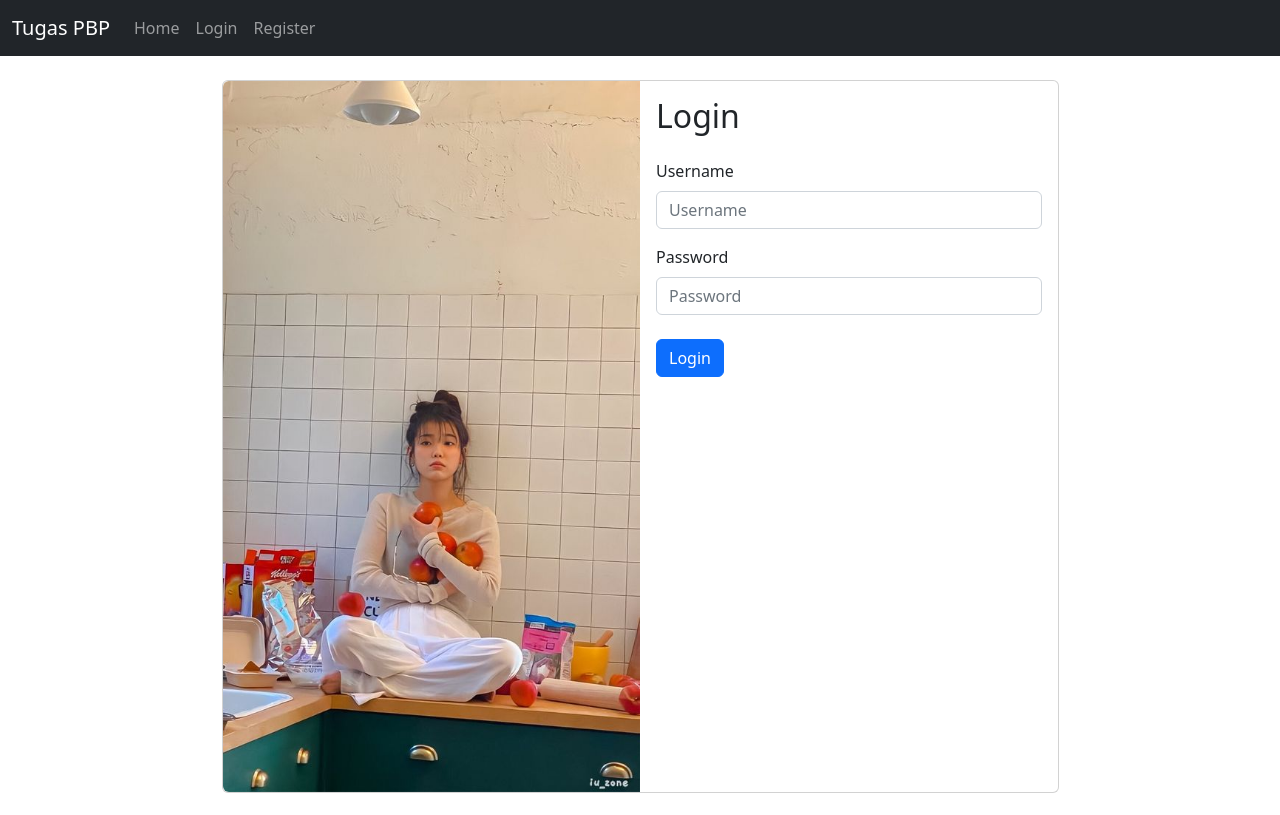
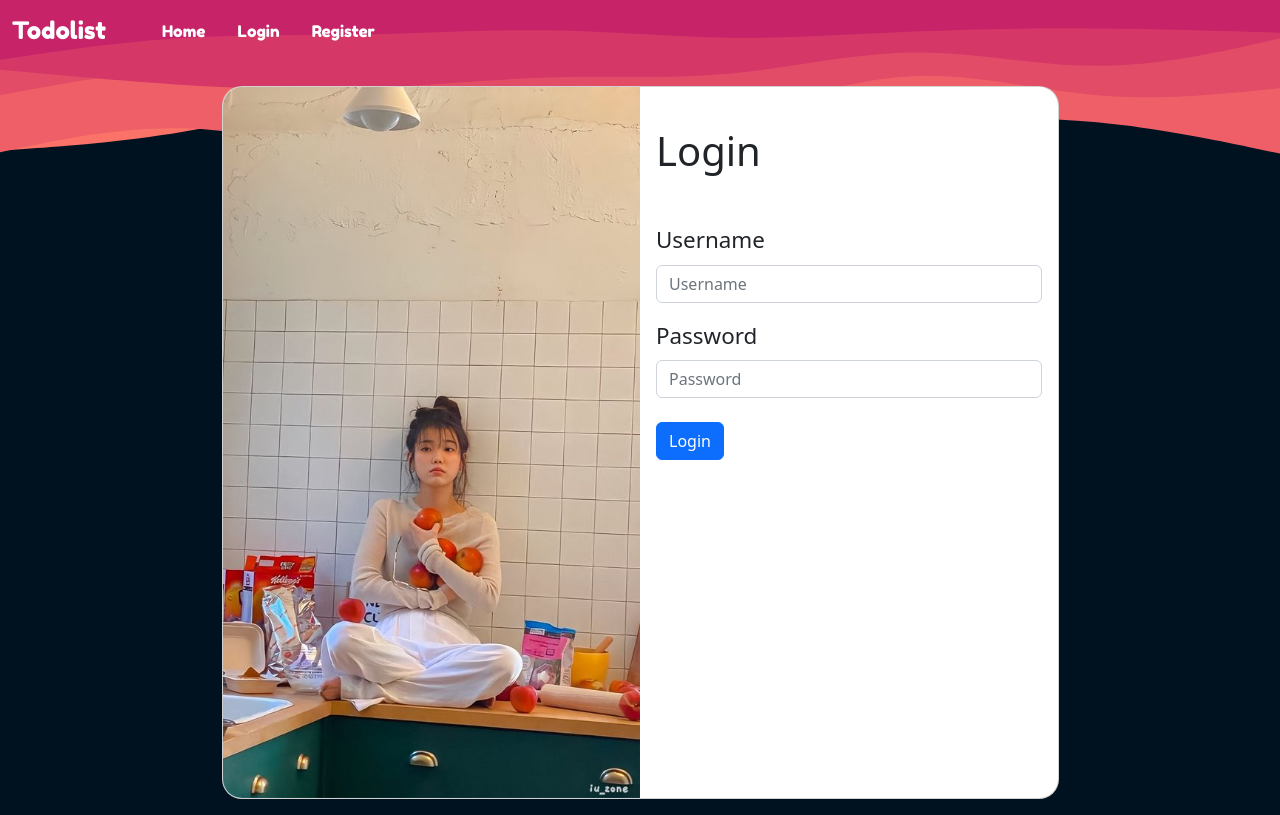
Before and after one commit to valeelim/pbp_tugas2, a Django app: template todolist/templates/login.html in a window 1280 px wide. Before the commit the page ends 793 px from the top, so only its background shows below. Run offline with Django 4.2, Linux system fonts and the light colour scheme; the template is opened without the code that fills it, so the values that code supplies are empty; some libraries are stand-ins or nearby versions.

Commit message:
css thingies

```diff
--- a/static/css/style.css
+++ b/static/css/style.css
@@ -1,3 +1,14 @@
+@import url('https://fonts.googleapis.com/css2?family=Fredoka+One&display=swap');
+
+body {
+    background-color: #001220;
+}
+
+nav {
+    font-family: 'Fredoka One', cursive;
+    color: white;
+}
+
 table,td,th {
     border: 1px solid;
 }
@@ -21,3 +32,11 @@ table tr {
 tr:first-child {
     text-align: center;
 }
+
+.navbar-brand {
+    font-family: 'Fredoka One', cursive;
+}
+
+.input-group-x {
+    font-size: 1.4rem;
+}
--- a/static/js/bootstrapValidation.js
+++ /dev/null
@@ -1,19 +0,0 @@
-// Example starter JavaScript for disabling form submissions if there are invalid fields
-(() => {
-    'use strict'
-
-    // Fetch all the forms we want to apply custom Bootstrap validation styles to
-    const forms = document.querySelectorAll('.needs-validation')
-
-    // Loop over them and prevent submission
-    Array.from(forms).forEach(form => {
-        form.addEventListener('submit', event => {
-            if (!form.checkValidity()) {
-                event.preventDefault()
-                event.stopPropagation()
-            }
-
-            form.classList.add('was-validated')
-        }, false)
-    })
-})()
--- a/templates/base.html
+++ b/templates/base.html
@@ -7,10 +7,10 @@
   <meta name="viewport" content="width=device-width, initial-scale=1.0">
   <link rel="stylesheet" href="https://cdnjs.cloudflare.com/ajax/libs/font-awesome/4.7.0/css/font-awesome.min.css">
   <link href="https://cdn.jsdelivr.net/npm/bootstrap@5.2.1/dist/css/bootstrap.min.css" rel="stylesheet"
-  integrity="sha384-iYQeCzEYFbKjA/T2uDLTpkwGzCiq6soy8tYaI1GyVh/UjpbCx/TYkiZhlZB6+fzT" crossorigin="anonymous">
+    integrity="sha384-iYQeCzEYFbKjA/T2uDLTpkwGzCiq6soy8tYaI1GyVh/UjpbCx/TYkiZhlZB6+fzT" crossorigin="anonymous">
   <script src="{% static 'fontawesomefree/js/all.min.js' %}"></script>
   <link href="{% static 'fontawesomefree/css/all.min.css' %}" rel="stylesheet" type="text/css">
-  <link rel="stylesheet" href="{% static 'css/style.css' %}">
+  <link rel="stylesheet" href="{% static 'css/style.css' %}" type="text/css">
 
   {% block meta %}
   {% endblock meta %}
@@ -21,8 +21,20 @@
   {% endblock content %}
 </body>
 <script src="{% static 'js/star_rating.js' %}"></script>
-<script src="{% static 'js/bootstrapValidation.js' %}"></script>
 <script src="https://cdn.jsdelivr.net/npm/bootstrap@5.2.1/dist/js/bootstrap.bundle.min.js"
   integrity="sha384-u1OknCvxWvY5kfmNBILK2hRnQC3Pr17a+RTT6rIHI7NnikvbZlHgTPOOmMi466C8" crossorigin="anonymous"></script>
 
 </html>
+<style>
+  #background-wave {
+    position: absolute;
+    /* aspect-ratio: 16/9; */
+    background-size: cover;
+    background-repeat: no-repeat;
+    background-image: url('/static/images/waves.svg');
+    height: 600px;
+    width: 100vw;
+    background-position: center top;
+    z-index: -10;
+  }
+</style>
--- a/templates/partials/navbar.html
+++ b/templates/partials/navbar.html
@@ -1,39 +1,40 @@
-<nav class="navbar navbar-expand-lg navbar-dark bg-dark">
+{% load static %}
+<nav class="navbar navbar-expand-lg">
     <div class="container-fluid">
-        <a class="navbar-brand" href="#">Tugas PBP</a>
+        <a class="navbar-brand text-white me-5" href="#" style="font-size: 1.5em">Todolist</a>
         <button class="navbar-toggler" type="button" data-bs-toggle="collapse" data-bs-target="#navbarNav"
             aria-controls="navbarNav" aria-expanded="false" aria-label="Toggle navigation">
             <span class="navbar-toggler-icon"></span>
         </button>
         <div class="collapse navbar-collapse" id="navbarNav">
             <ul class="navbar-nav w-100 mb-2 mb-lg-0">
-                <li class="nav-item">
-                    <a class="nav-link" aria-current="page" href="{% url 'example_app:index' %}">Home</a>
+                <li class="nav-item me-3">
+                    <a class="nav-link fw-light" aria-current="page" href="{% url 'example_app:index' %}">Home</a>
                 </li>
                 {% if not username %}
-                <li class="nav-item">
-                    <a class="nav-link" aria-current="page" href="{% url 'todolist:login' %}">Login</a>
+                <li class="nav-item me-3">
+                    <a class="nav-link fw-light" aria-current="page" href="{% url 'todolist:login' %}">Login</a>
                 </li>
-                <li class="nav-item">
-                    <a class="nav-link" aria-current="page" href="{% url 'todolist:register' %}">Register</a>
+                <li class="nav-item me-3">
+                    <a class="nav-link fw-light" aria-current="page" href="{% url 'todolist:register' %}">Register</a>
                 </li>
                 {% endif %}
                 <li class="nav-item me-auto">
                     {% if username %}
-                    <a class="nav-link" href="#" data-bs-toggle="modal" data-bs-target="#exampleModal">
+                    <a class="nav-link fw-light" href="#" data-bs-toggle="modal" data-bs-target="#exampleModal">
                         Add New Task
                     </a>
                     {% endif %}
                 </li>
                 {% if username %}
                 <span class="nav-item dropdown">
-                    <a class="nav-link dropdown-toggle" href="#" role="button" data-bs-toggle="dropdown"
+                    <a class="nav-link dropdown-toggle me-4 d-flex align-items-center href="#" role="button" data-bs-toggle="dropdown"
                         aria-expanded="false">
-                        <i class="fa-solid fa-user-secret me-2 text-light" style="font-size: 1.5em"></i>
-                        <span class="me-2 text-light">{{ username }}</span>
+                        <i class="far fa-meh me-3 text-light" style="font-size: 2em"></i>
+                        <span class="text-light" style="font-size: 1.25em">{{ username }}</span>
                     </a>
-                    <ul class="dropdown-menu">
-                        <li><a class="dropdown-item" href="{% url 'todolist:logout' %}">Logout</a></li>
+                    <ul class="dropdown-menu me-5">
+                        <li><a class="dropdown-item " href="{% url 'todolist:logout' %}">Logout</a></li>
                     </ul>
                 </span>
                 {% endif %}
@@ -41,3 +42,16 @@
         </div>
     </div>
 </nav>
+
+<style>
+    .dropdown-menu {
+        left: -40px !important;
+    }
+    .nav-link {
+        color: white;
+    }
+    .nav-item:hover .nav-link {
+        color: rgba(255,255,255,0.6);
+    }
+
+</style>
--- a/todolist/templates/login.html
+++ b/todolist/templates/login.html
@@ -5,6 +5,8 @@
 {% endblock meta %}
 
 {% block content %}
+
+<div id="background-wave"></div>
 {% include 'partials/navbar.html' %}
 
 {% if notFound %}
@@ -14,7 +16,7 @@
 {% endif %}
 
 <div class="container d-flex justify-content-center">
-    <div class="card mb-3 w-75 mt-4">
+    <div class="card mb-3 w-75 mt-4" style="border-radius: 20px; overflow: hidden">
         <div class="row g-0">
             <div class="col-md-6">
                 {% load static %}
@@ -22,14 +24,14 @@
             </div>
             <div class="col-md-6">
                 <div class="card-body">
-                    <h2 class="card-title mb-4">Login</h5>
+                    <h1 class="card-title mb-5 mt-4">Login</h1>
                     <form method="POST" action=".">
                         {% csrf_token %}
-                            <div class="mb-3">
+                        <div class="mb-3 input-group-x">
                             <label for="username" class="form-label">Username </label>
                             <input class="form-control" type="text" name="username" placeholder="Username">
                         </div>
-                            <div class="mb-3">
+                        <div class="mb-3 input-group-x">
                             <label for="password" class="form-label">Password </label>
                             <input class="form-control" type="password" name="password" placeholder="Password">
                         </div>
```
Also changed, not shown: todolist/templates/register.html (+10 -9 lines), todolist/templates/todolist.html (+20 -10 lines), static/images/iureg.jpg (added), static/images/regpage.jpg (deleted), static/images/waves.svg (added). Lines whose indentation alone changed are shown as unchanged.
